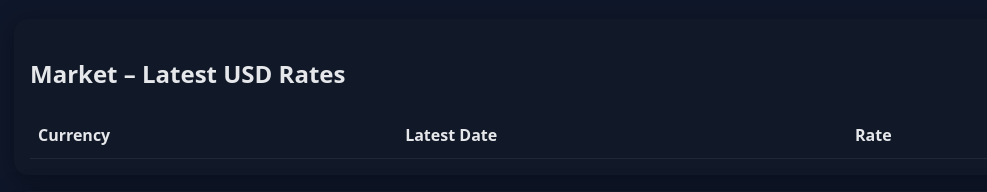
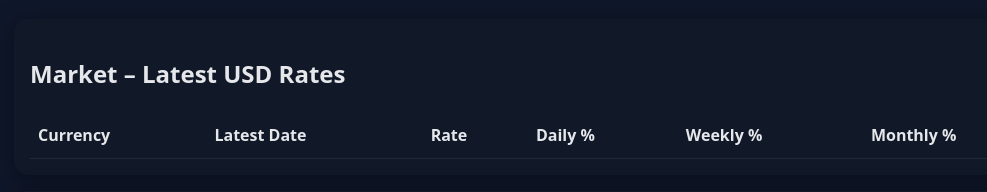
Before and after one commit to aujohn77/fx_forecasting_django_supabase, a Django app: page /market/ in a window 1280 px wide. Shown: the part 126-318 px from the top of the page, without its empty margins (92-1079 px from the left). Run offline with Django 5.2, Linux system fonts and the light colour scheme; data that the repository does not hold is empty; parts of the project's set-up code (start-up, migrations or seed data) failed here and were passed over.

Commit message:
add percentage columns to market_today

```diff
--- a/apps/forecasting/views.py
+++ b/apps/forecasting/views.py
@@ -262,16 +262,17 @@ def overview(request):
 
 
 
+
 def market_page(request):
     """
     Market view:
       - table of latest daily USD→quote rates for all quotes
-      - 5y history line chart with left/right navigation between currencies
+      - daily / weekly / monthly % changes
+      - 5y history line chart with carousel
     """
     base_code = "USD"
-
-    # Use the same quote universe as overview
-    all_quotes = ["EUR","GBP","AUD","NZD","JPY","CNY","CHF","CAD","MXN","INR","BRL","RUB","KRW"]
+    all_quotes = ["EUR","GBP","AUD","NZD","JPY","CNY","CHF",
+                  "CAD","MXN","INR","BRL","RUB","KRW"]
 
     today = date.today()
     five_years_ago = today - timedelta(days=5 * 365)
@@ -280,7 +281,9 @@ def market_page(request):
     latest_actual: dict[str, dict] = {}
     rows = (
         ExchangeRate.objects
-        .filter(base__code=base_code, timeframe=Timeframe.DAILY, quote__code__in=all_quotes)
+        .filter(base__code=base_code,
+                timeframe=Timeframe.DAILY,
+                quote__code__in=all_quotes)
         .order_by("quote__code", "-date")
         .values("quote__code", "date", "rate")
     )
@@ -288,9 +291,32 @@ def market_page(request):
         q = r["quote__code"]
         if q in latest_actual:
             continue
-        latest_actual[q] = {"date": str(r["date"]), "rate": float(r["rate"])}
+        latest_actual[q] = {"date": r["date"], "rate": float(r["rate"])}
 
-    # ---- Country / zone labels (reuse from overview)
+    # helpers for % changes
+    def get_prev_rate(code: str, days_back: int):
+        info = latest_actual.get(code)
+        if not info:
+            return None
+        ref_date = info["date"] - timedelta(days=days_back)
+        prev = (
+            ExchangeRate.objects
+            .filter(base__code=base_code,
+                    quote__code=code,
+                    timeframe=Timeframe.DAILY,
+                    date__lte=ref_date)
+            .order_by("-date")
+            .values("rate")
+            .first()
+        )
+        return float(prev["rate"]) if prev else None
+
+    def pct_change(curr: float, prev: float | None):
+        if prev is None or prev == 0:
+            return None
+        return (curr / prev - 1.0) * 100.0
+
+    # ---- Country / zone labels
     short_zone = {
         "EUR": "Eurozone",
         "GBP": "United Kingdom",
@@ -308,20 +334,30 @@ def market_page(request):
         "USD": "United States",
     }
     db_names = {c.code: c.name for c in Currency.objects.filter(code__in=all_quotes)}
-    currency_names = {code: short_zone.get(code, db_names.get(code, code)) for code in all_quotes}
+    currency_names = {code: short_zone.get(code, db_names.get(code, code))
+                      for code in all_quotes}
 
-    # ---- Build table rows
+    # ---- Build table rows (including % changes)
     table_rows = []
     for code in all_quotes:
         info = latest_actual.get(code)
         if not info:
             continue
+
+        rate = info["rate"]
+        d_prev = get_prev_rate(code, 1)
+        w_prev = get_prev_rate(code, 7)
+        m_prev = get_prev_rate(code, 30)
+
         table_rows.append(
             {
                 "code": code,
                 "label": f"{code} ({currency_names.get(code, code)})",
-                "date": info["date"],
-                "rate": info["rate"],
+                "date": str(info["date"]),
+                "rate": rate,
+                "daily_change": pct_change(rate, d_prev),
+                "weekly_change": pct_change(rate, w_prev),
+                "monthly_change": pct_change(rate, m_prev),
             }
         )
 
@@ -330,13 +366,11 @@ def market_page(request):
     for code in all_quotes:
         qs = (
             ExchangeRate.objects
-            .filter(
-                base__code=base_code,
-                quote__code=code,
-                timeframe=Timeframe.DAILY,
-                date__gte=five_years_ago,
-                date__lte=today,
-            )
+            .filter(base__code=base_code,
+                    quote__code=code,
+                    timeframe=Timeframe.DAILY,
+                    date__gte=five_years_ago,
+                    date__lte=today)
             .order_by("date")
             .values("date", "rate")
         )
@@ -345,16 +379,14 @@ def market_page(request):
             for r in qs
         ]
 
-
     ctx = {
         "table_rows": table_rows,
-        "all_quotes": all_quotes,  # (optional, for HTML if needed)
+        "all_quotes": all_quotes,
         "currency_names_json": json.dumps(currency_names),
         "series_json": json.dumps(series_payload),
-        "all_quotes_json": json.dumps(all_quotes),  # 👈 NEW
+        "all_quotes_json": json.dumps(all_quotes),
     }
     return render(request, "market.html", ctx)
-
 
 
 
--- a/templates/market.html
+++ b/templates/market.html
@@ -9,18 +9,64 @@
     <table>
       <thead>
         <tr>
-          <th>Currency</th>
-          <th>Latest Date</th>
-          <th>Rate</th>
+            <th>Currency</th>
+            <th>Latest Date</th>
+            <th>Rate</th>
+            <th>Daily %</th>
+            <th>Weekly %</th>
+            <th>Monthly %</th>
         </tr>
       </thead>
+
       <tbody>
         {% for row in table_rows %}
-          <tr>
+        <tr>
             <td>{{ row.label }}</td>
             <td>{{ row.date }}</td>
             <td>{{ row.rate|floatformat:4 }}</td>
-          </tr>
+
+            <td>
+                {% if row.daily_change is not None %}
+                {% if row.daily_change >= 0 %}
+                    <span style="color:#4ade80;">
+                    {{ row.daily_change|floatformat:2 }}%
+                    </span>
+                {% else %}
+                    <span style="color:#f87171;">
+                    {{ row.daily_change|floatformat:2 }}%
+                    </span>
+                {% endif %}
+                {% else %}-{% endif %}
+            </td>
+
+            <td>
+                {% if row.weekly_change is not None %}
+                {% if row.weekly_change >= 0 %}
+                    <span style="color:#4ade80;">
+                    {{ row.weekly_change|floatformat:2 }}%
+                    </span>
+                {% else %}
+                    <span style="color:#f87171;">
+                    {{ row.weekly_change|floatformat:2 }}%
+                    </span>
+                {% endif %}
+                {% else %}-{% endif %}
+            </td>
+
+            <td>
+                {% if row.monthly_change is not None %}
+                {% if row.monthly_change >= 0 %}
+                    <span style="color:#4ade80;">
+                    {{ row.monthly_change|floatformat:2 }}%
+                    </span>
+                {% else %}
+                    <span style="color:#f87171;">
+                    {{ row.monthly_change|floatformat:2 }}%
+                    </span>
+                {% endif %}
+                {% else %}-{% endif %}
+            </td>
+        </tr>
         {% endfor %}
       </tbody>
     </table>
```
